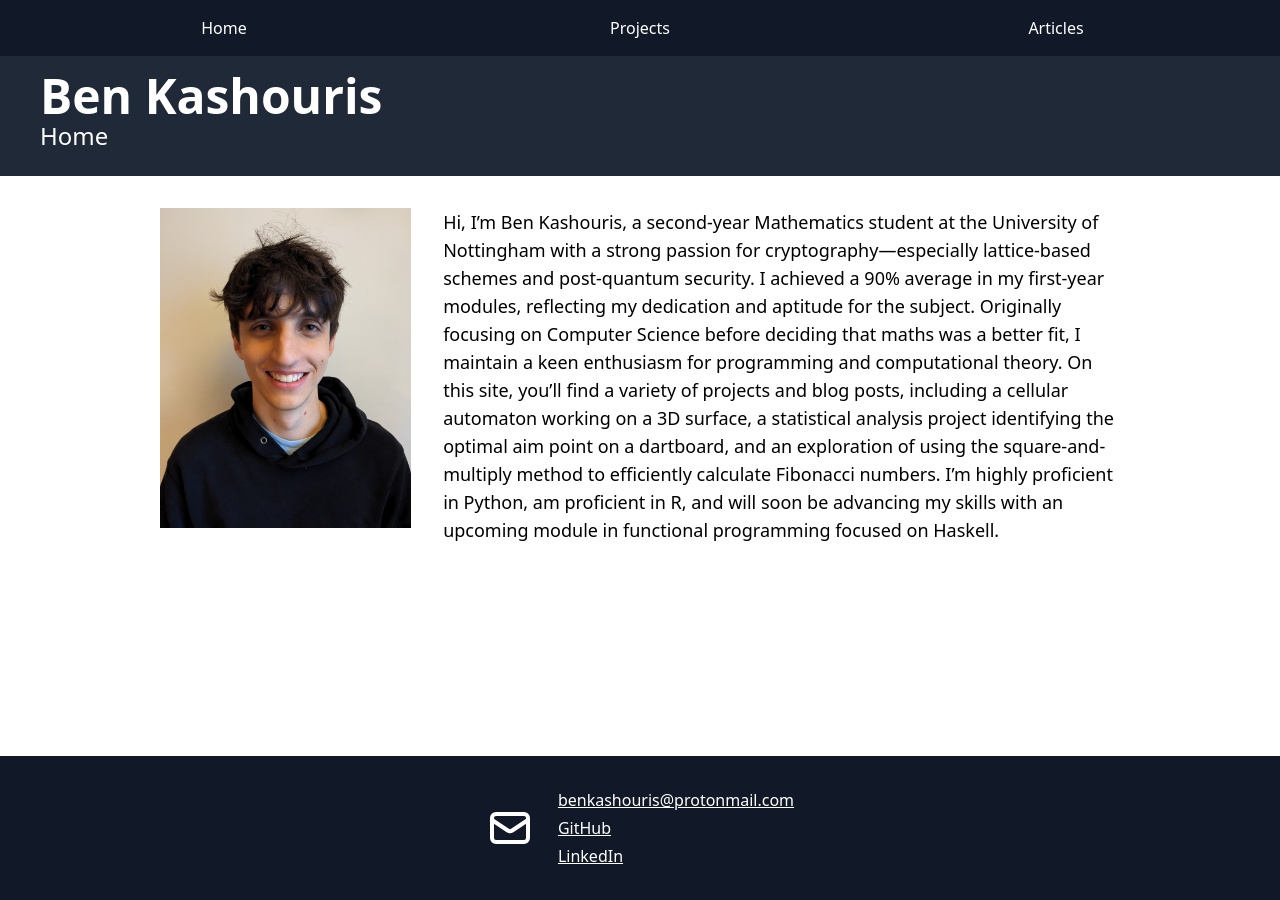
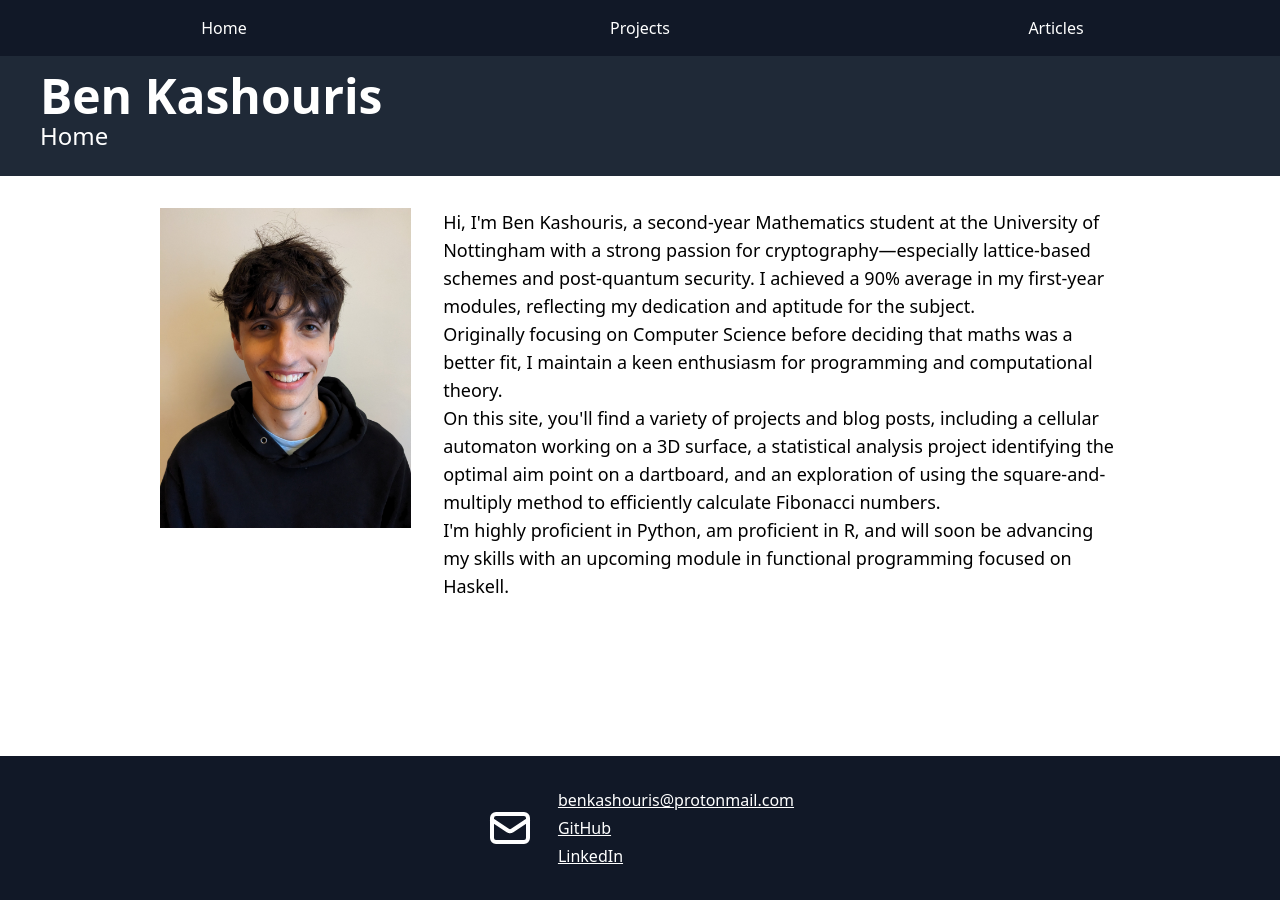
Before and after one commit to BenKashouris/BenKashouris.github.io, a Jekyll site: the page built from index.html, in a window 1280 px wide. Built offline with Jekyll 4.4.1, drawn with Linux system fonts in a browser that asks for light colours; nearby versions of some CDN libraries.

Commit message:
fixed structure

```diff
--- a/_layouts/default.html
+++ b/_layouts/default.html
@@ -46,7 +47,7 @@
       <h1 class="text-5xl font-bold">Ben Kashouris</h1>
     </div>
     <div class="pl-6">
-      <h1 class="text-2xl">{{ page.title }}</h1>
+      <h2 class="text-2xl">{{ page.title }}</h2>
     </div>
   </header>
 
--- a/index.html
+++ b/index.html
@@ -1,24 +1,22 @@
 ---
 layout: default
 title: Home
+description: Portfolio and articles by Ben Kashouris, Mathematics student at University of Nottingham with interests in cryptography and programming.
 ---
-<!doctype html>
-<html lang="en">
-<head>
-  <meta charset="UTF-8">
-  <meta name="viewport" content="width=device-width, initial-scale=1.0">
-  <title>Ben Kashouris — Portfolio & Articles</title>
-  <meta name="description" content="Portfolio and articles by Ben Kashouris, Mathematics student with interests in cryptography and programming.">
-</head>
-<body>
 <div class="p-8 max-w-5xl mx-auto flex flex-col md:flex-row items-start gap-8">
   <img src="/assets/images/me.jpg" alt="Profile photo" class="w-32 h-32 sm:w-48 sm:h-48 md:w-80 md:h-80 object-cover">
-  <p class="flex-grow text-lg">
-Hi, I’m Ben Kashouris, a second-year Mathematics student at the University of Nottingham with a strong passion for cryptography—especially lattice-based schemes and post-quantum security. I achieved a 90% average in my first-year modules, reflecting my dedication and aptitude for the subject.
+  <div class="flex-grow text-lg">
+    <p>
+Hi, I'm Ben Kashouris, a second-year Mathematics student at the University of Nottingham with a strong passion for cryptography—especially lattice-based schemes and post-quantum security. I achieved a 90% average in my first-year modules, reflecting my dedication and aptitude for the subject.
+    </p>
+    <p>
 Originally focusing on Computer Science before deciding that maths was a better fit, I maintain a keen enthusiasm for programming and computational theory.
-On this site, you’ll find a variety of projects and blog posts, including a cellular automaton working on a 3D surface, a statistical analysis project identifying the optimal aim point on a dartboard, and an exploration of using the square-and-multiply method to efficiently calculate Fibonacci numbers.
-I’m highly proficient in Python, am proficient in R, and will soon be advancing my skills with an upcoming module in functional programming focused on Haskell.
-  </p>
+    </p>
+    <p>
+On this site, you'll find a variety of projects and blog posts, including a cellular automaton working on a 3D surface, a statistical analysis project identifying the optimal aim point on a dartboard, and an exploration of using the square-and-multiply method to efficiently calculate Fibonacci numbers.
+    </p>
+    <p>
+I'm highly proficient in Python, am proficient in R, and will soon be advancing my skills with an upcoming module in functional programming focused on Haskell.
+    </p>
+  </div>
 </div>
-</body>
-</html>
```
Also changed, not shown: other parts of _layouts/default.html (+2 -1 lines).
